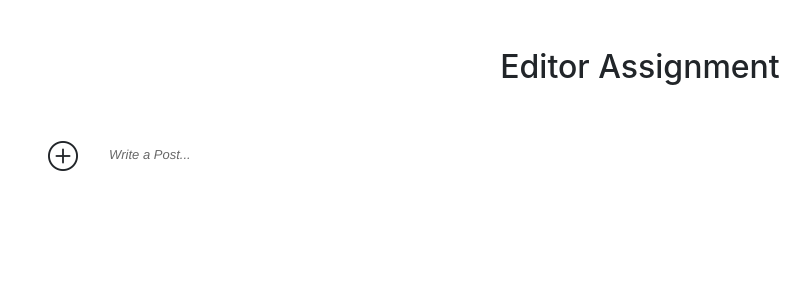
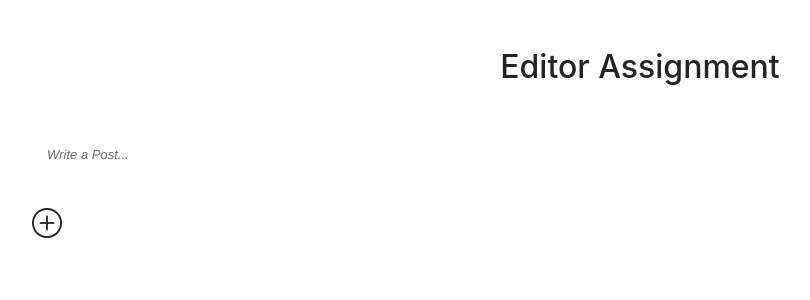
Before and after one commit to DivyanshArya23/NextJS_EkankTask, a Next.js app: page / in a window 1280 px wide. Shown: the top 300 px of the page, without its empty margins (0-810 px from the left). Built offline with nearby package versions, Linux system fonts and the light colour scheme.

Commit message:
disabled insert in between components

```diff
--- a/src/components/Editor/AddEditor.jsx
+++ b/src/components/Editor/AddEditor.jsx
@@ -46,7 +46,7 @@ const AddEditor = ({ index, setEditorList }) => {
   );
 
   return (
-    <div className="d-flex px-3 align-items-center">
+    <div className="d-flex align-items-center">
       <span className="position-relative">
         <i
           title="Click to add Block"
--- a/src/components/Editor/index.jsx
+++ b/src/components/Editor/index.jsx
@@ -54,12 +54,12 @@ const Editor = () => {
 
   return (
     <div className="d-flex flex-column pb-5 mb-5">
-      {editorList?.map((editor, index) => (
+      {editorList?.map((editor, index, list) => (
         <Fragment key={editor.id}>
-          <div className="d-flex flex-row mb-4">
+          <div className="d-flex flex-row mb-4">{getEditor(editor, index)}</div>
+          {index === list.length - 1 && (
             <AddEditor index={index} setEditorList={setEditorList} />
-            {getEditor(editor, index)}
-          </div>
+          )}
         </Fragment>
       ))}
     </div>
```
